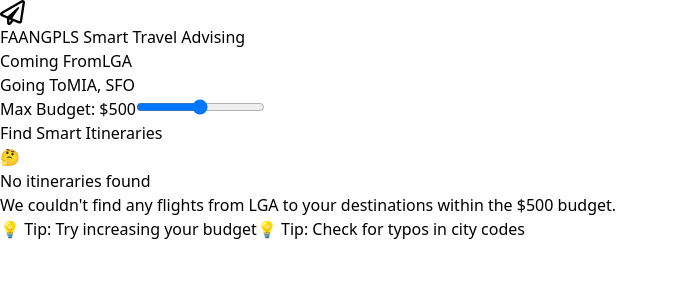
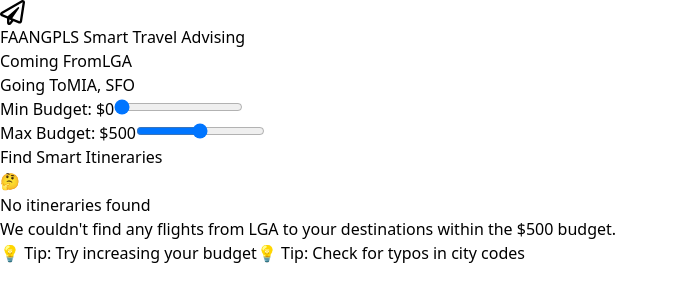
Before and after one commit to eshaanrawat1/cs125, a React app in the folder frontend/: page / in a window 1280 px wide. Shown: the top 302 px of the page, without its empty margins (0-678 px from the left). Built offline with nearby package versions, Linux system fonts and the light colour scheme; the HTML template or start-up script is replaced by a standard one.

Commit message:
updated filters

```diff
--- a/frontend/src/App.jsx
+++ b/frontend/src/App.jsx
@@ -44,12 +44,12 @@
   });
 
   const categories = ["All", "💰 Best Value", "🎉 Weekend Escape", "⚡ Quick Trip", "👍 Recommended", "☀️ Sunny", "⛅ Cloudy"];
-
   return (
     <SearchTemplate>
       <SearchSection
         origin={origin} setOrigin={setOrigin}
         cities={cities} setCities={setCities}
+        minBudget={minBudget} setMinBudget={setMinBudget} // ADDED THIS
         maxBudget={maxBudget} setMaxBudget={setMaxBudget}
         onSearch={handleSearch}
         loading={loading}
@@ -69,6 +69,7 @@
         !loading && (
           <EmptyResults
             origin={origin}
+            minBudget={minBudget} // ADDED THIS
             maxBudget={maxBudget}
             resultsFound={results.length > 0}
             filter={filter}
--- a/frontend/src/components/molecules/SearchFormFields.jsx
+++ b/frontend/src/components/molecules/SearchFormFields.jsx
@@ -2,27 +2,54 @@
 import Input from '../atoms/Input';
 import RangeInput from '../atoms/RangeInput';
 
-const SearchFormFields = ({ origin, setOrigin, cities, setCities, maxBudget, setMaxBudget }) => (
+const SearchFormFields = ({
+  origin, setOrigin,
+  cities, setCities,
+  minBudget, setMinBudget,
+  maxBudget, setMaxBudget
+}) => (
   <>
+    {/* Top Row: Origin and Destinations */}
+    <div className="md:col-span-3 flex flex-col md:flex-row gap-6 items-end w-full mb-4">
+      <div className="w-full md:flex-1">
         <Input
           label="Coming From"
           value={origin}
           onChange={(e) => setOrigin(e.target.value)}
           placeholder="Origin (e.g. LGA)"
+          className="text-center"
         />
+      </div>
+      <div className="w-full md:flex-[2.5]">
         <Input
           label="Going To"
           value={cities}
           onChange={(e) => setCities(e.target.value)}
-      placeholder="Destinations"
+          placeholder="Destination (SFO, MIA, ...)"
+          className="text-center"
+        />
+      </div>
+    </div>
+
+    {/* Bottom Row: Dual Range Sliders */}
+    <div className="md:col-span-3 grid grid-cols-1 md:grid-cols-2 gap-6 bg-gray-50 p-4 rounded-lg border border-gray-200">
+      <RangeInput
+        label={`Min Budget`}
+        value={minBudget}
+        onChange={(e) => setMinBudget(Math.min(Number(e.target.value), maxBudget - 10))}
+        min="0"
+        max="1000"
+        step="10"
       />
       <RangeInput
-      label="Max Budget"
+        label={`Max Budget`}
         value={maxBudget}
-      onChange={(e) => setMaxBudget(e.target.value)}
+        onChange={(e) => setMaxBudget(Math.max(Number(e.target.value), minBudget + 10))}
         min="0"
         max="1000"
+        step="10"
       />
+    </div>
   </>
 );
 
--- a/frontend/src/components/organisms/SearchSection.jsx
+++ b/frontend/src/components/organisms/SearchSection.jsx
@@ -2,16 +2,34 @@
 import Button from '../atoms/Button';
 import SearchFormFields from '../molecules/SearchFormFields';
 
-const SearchSection = ({ origin, setOrigin, cities, setCities, maxBudget, setMaxBudget, onSearch, loading }) => (
+const SearchSection = ({
+  origin,
+  setOrigin,
+  cities,
+  setCities,
+  minBudget,
+  setMinBudget,
+  maxBudget,
+  setMaxBudget,
+  onSearch,
+  loading
+}) => (
   <div className="bg-white p-6 rounded-xl shadow-sm border border-gray-100 mb-8 grid grid-cols-1 md:grid-cols-3 gap-4">
     <SearchFormFields
-      origin={origin} setOrigin={setOrigin}
-      cities={cities} setCities={setCities}
-      maxBudget={maxBudget} setMaxBudget={setMaxBudget}
+      origin={origin}
+      setOrigin={setOrigin}
+      cities={cities}
+      setCities={setCities}
+      minBudget={minBudget}
+      setMinBudget={setMinBudget}
+      maxBudget={maxBudget}
+      setMaxBudget={setMaxBudget}
     />
+
     <Button
       onClick={onSearch}
-      className="md:col-span-3"
+      className="md:col-span-3 py-3 font-bold"
+      variant="primary"
     >
       {loading ? 'Analyzing Schedules...' : 'Find Smart Itineraries'}
     </Button>
```
Lines whose indentation alone changed are shown as unchanged.
